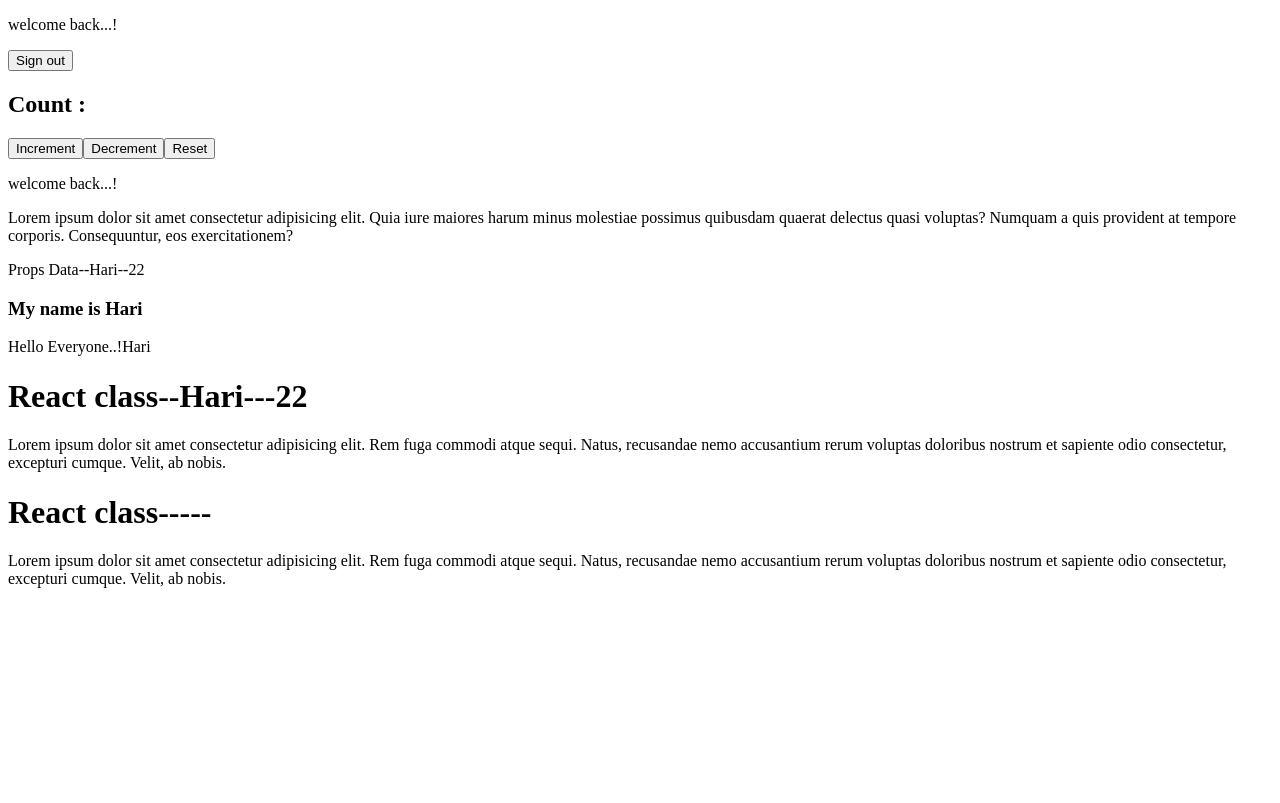
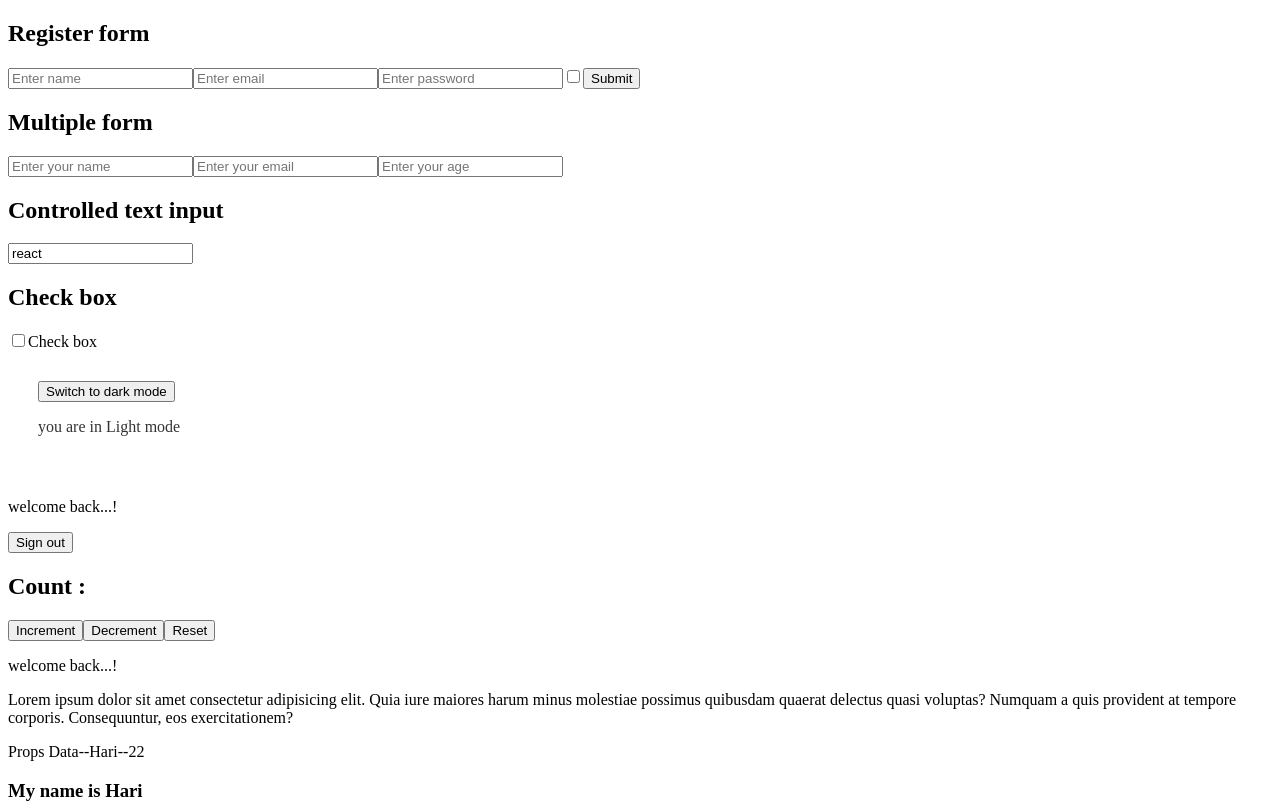
Before and after one commit to kamalrajms/React7, a React (Vite) app: page / in a window 1280 px wide. Shown: the top 803 px of the page. Built offline with nearby package versions, Linux system fonts and the light colour scheme.

Commit message:
useState() and handleing forms

```diff
--- a/src/App.jsx
+++ b/src/App.jsx
@@ -3,6 +3,10 @@ import Greeting from "./Greeting";
 import Props from "./Props";
 import ConditionalRendering from "./Component/ConditionalRendering";
 import UseStateHook from "./Component/UseStateHook";
+import DarkTheme from "./Component/DarkTheme";
+import UsestateForm from "./Component/UsestateForm";
+import Form from "./Component/Form";
+import RegisterForm from "./Component/RegisterForm";
 
 export default function App() {
   const name = "Hari";
@@ -10,6 +14,10 @@ export default function App() {
 
   return (
     <>
+      <RegisterForm />
+      <Form />
+      <UsestateForm />
+      <DarkTheme />
       <UseStateHook />
       <ConditionalRendering />
       <Props name={name} age={age} />
--- /dev/null
+++ b/src/Component/DarkTheme.jsx
@@ -0,0 +1,19 @@
+import React, { useState } from "react";
+
+export default function DarkTheme() {
+  const [darkMode, setDarkmode] = useState(false);
+  return (
+    <div
+      style={{
+        backgroundColor: darkMode ? "#333" : "#ffff",
+        color: darkMode ? "#fff" : "#333",
+        padding: "30px",
+      }}
+    >
+      <button onClick={() => setDarkmode(!darkMode)}>
+        Switch to {darkMode ? "light" : "dark"} mode
+      </button>
+      <p>you are in {darkMode ? "dark" : "Light"} mode</p>
+    </div>
+  );
+}
--- /dev/null
+++ b/src/Component/Form.jsx
@@ -0,0 +1,43 @@
+import React, { useState } from "react";
+
+export default function Form() {
+  const [formName, setFormName] = useState({
+    name: "",
+    email: "",
+    age: "",
+  });
+
+  const HandleInput = (e) => {
+    const { name, value } = e.target;
+    setFormName({
+      ...formName,
+      [name]: value,
+    });
+  };
+  return (
+    <div>
+      <h2>Multiple form</h2>
+      <input
+        type="text"
+        value={formName.name}
+        placeholder="Enter your name"
+        name="name"
+        onChange={HandleInput}
+      />
+      <input
+        type="email"
+        value={formName.email}
+        placeholder="Enter your email"
+        name="email"
+        onChange={HandleInput}
+      />
+      <input
+        type="number"
+        value={formName.age}
+        placeholder="Enter your age"
+        name="age"
+        onChange={HandleInput}
+      />
+    </div>
+  );
+}
--- /dev/null
+++ b/src/Component/RegisterForm.jsx
@@ -0,0 +1,72 @@
+import React, { useState } from "react";
+
+export default function RegisterForm() {
+  const [formData, setFormData] = useState({
+    name: "",
+    email: "",
+    password: "",
+    terms: false,
+  });
+  const [error, seterror] = useState(false);
+
+  const handleinpput = (e) => {
+    const { name, value, type, checked } = e.target;
+    setFormData({
+      ...formData,
+      [name]: type === "checkbox" ? checked : value,
+    });
+  };
+
+  const handleForm = (e) => {
+    e.preventDefault();
+    // console.log("hello");
+
+    if (!formData.name || !formData.email || !formData.password) {
+      seterror("All fields are required");
+      return;
+    }
+    if (!formData.terms) {
+      seterror("Accept the check box");
+      return;
+    }
+    seterror("");
+    alert("form is submitted successfully");
+    console.log(formData);
+  };
+  return (
+    <div>
+      <form onSubmit={handleForm}>
+        <h2>Register form</h2>
+        {error && <p style={{color:"red"}}>{error}</p>}
+        <input
+          type="text"
+          placeholder="Enter name "
+          name="name"
+          value={formData.name}
+          onChange={handleinpput}
+        />
+        <input
+          type="email"
+          placeholder="Enter email"
+          name="email"
+          value={formData.email}
+          onChange={handleinpput}
+        />
+        <input
+          type="password"
+          placeholder="Enter password"
+          name="password"
+          value={formData.password}
+          onChange={handleinpput}
+        />
+        <input
+          type="checkbox"
+          name="terms"
+          checked={formData.terms}
+          onChange={handleinpput}
+        />
+        <button type="submit">Submit</button>
+      </form>
+    </div>
+  );
+}
--- /dev/null
+++ b/src/Component/UsestateForm.jsx
@@ -0,0 +1,26 @@
+import React, { useState } from "react";
+
+export default function UsestateForm() {
+  const [name, setName] = useState("react");
+  console.log(name);
+  const [isChecked, setIsChecked] = useState(false);
+  //   console.log(isChecked);
+
+  return (
+    <div>
+      <h2>Controlled text input</h2>
+      <input
+        type="text"
+        value={name}
+        onChange={(e) => setName(e.target.value)}
+      />
+      <h2>Check box</h2>
+      <input
+        type="checkbox"
+        checked={isChecked}
+        onChange={(e) => setIsChecked(e.target.checked)}
+      />
+      <label>Check box</label>
+    </div>
+  );
+}
```
Also changed, not shown: src/text.txt.
